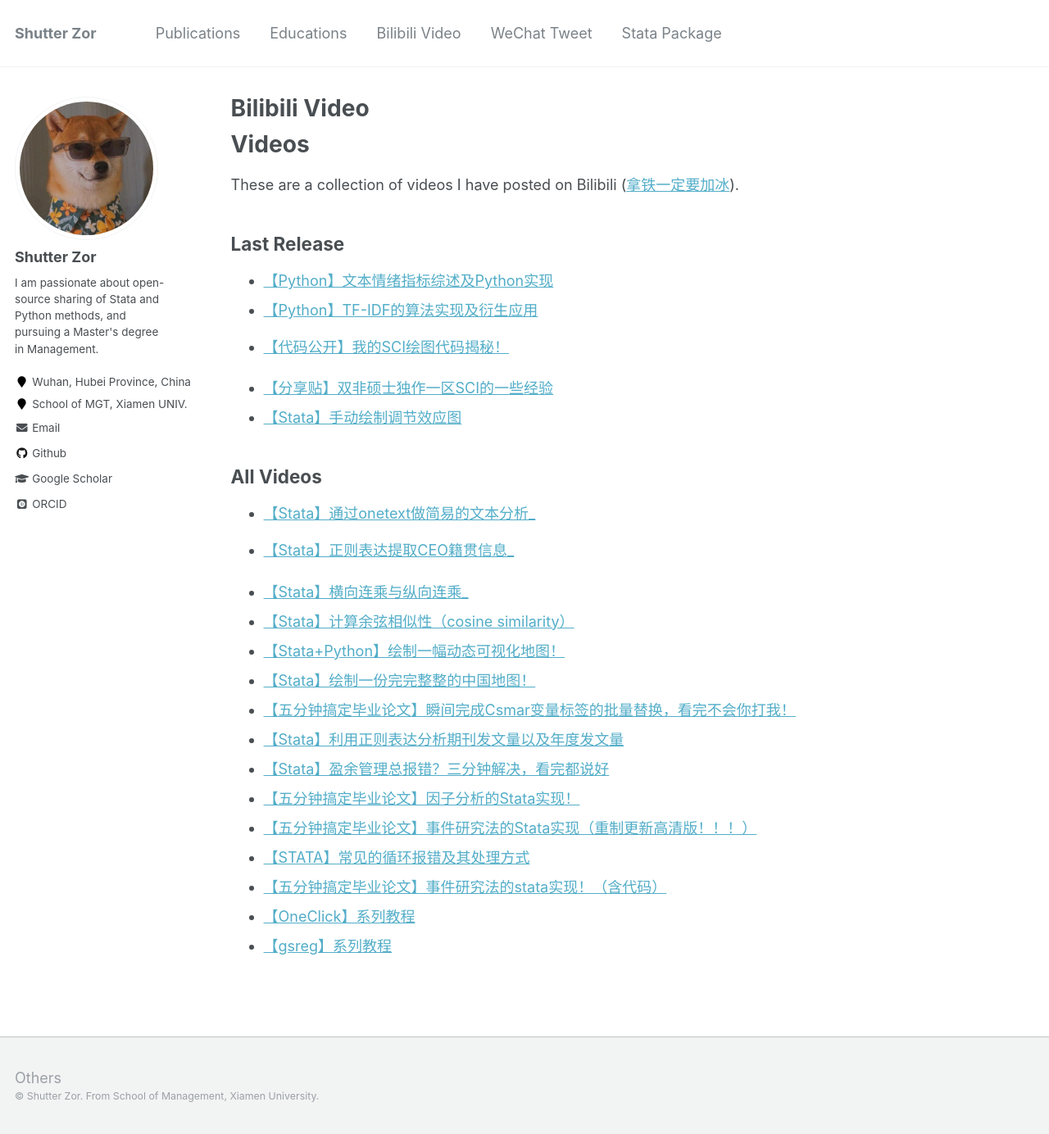
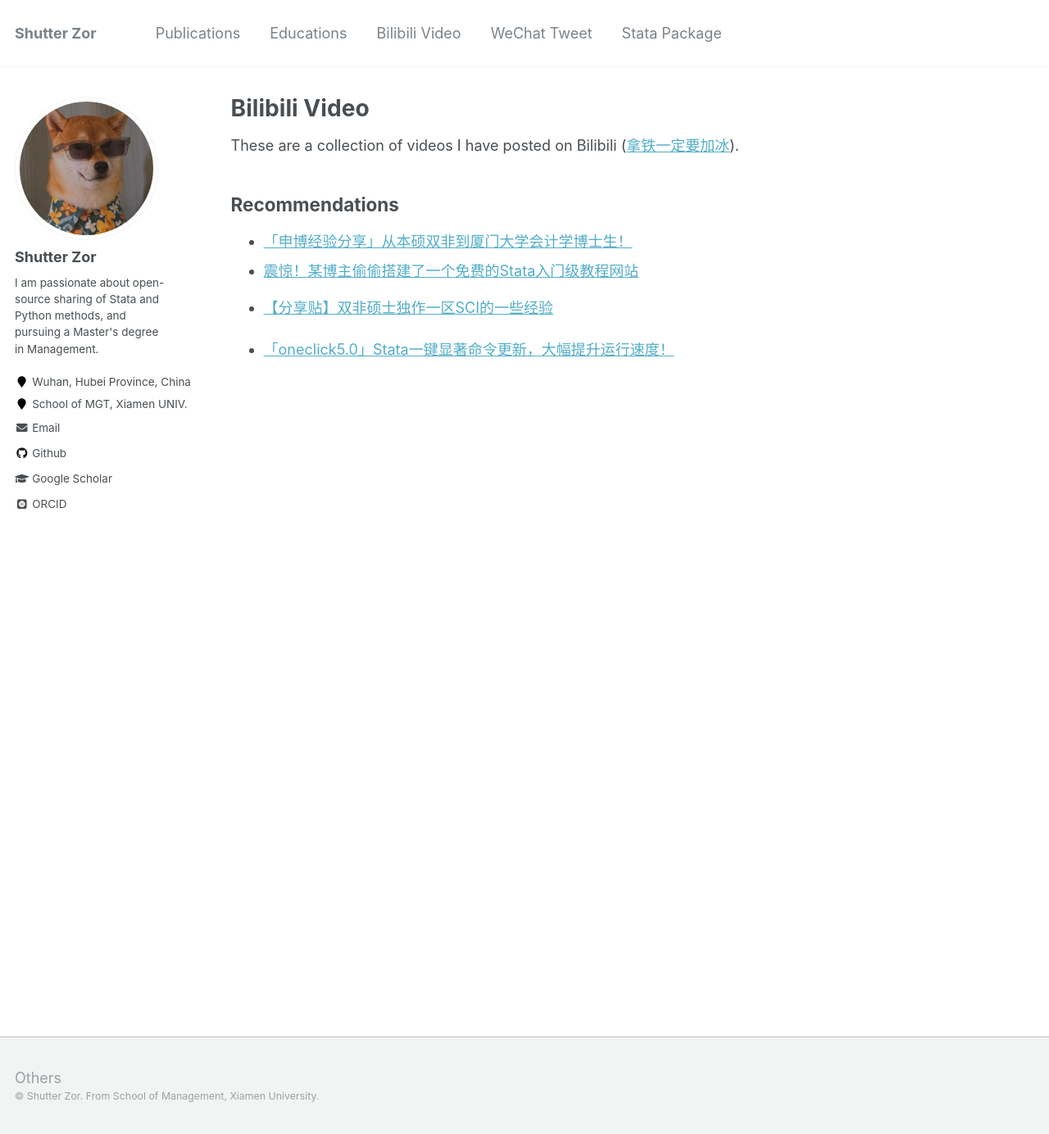
Before and after one commit to ShutterZor/ShutterZor.github.io, a Jekyll site: the page built from _pages/bilibili.md, in a window 1280 px wide and 1384 px high. Shown: the whole window at 82% size. Built offline with Jekyll 4.4.1, drawn with Linux system fonts in a browser that asks for light colours; some web fonts are replaced.

Commit message:
Update bilibili.md - update

```diff
--- a/_pages/bilibili.md
+++ b/_pages/bilibili.md
@@ -6,34 +6,12 @@ author_profile: true
 
 ---
 
-# Videos
-
 These are a collection of videos I have posted on Bilibili ([拿铁一定要加冰](https://space.bilibili.com/40545247)).
 
-## Last Release
+## Recommendations
 
-- [【Python】文本情绪指标综述及Python实现](https://www.bilibili.com/video/BV1fR4y1h7TU/)
-- [【Python】TF-IDF的算法实现及衍生应用](https://www.bilibili.com/video/BV1kG4y117Zj/)
-- [【代码公开】我的SCI绘图代码揭秘！](https://www.bilibili.com/video/BV1VP4y1i7Mv/)
+- [「申博经验分享」从本硕双非到厦门大学会计学博士生！](https://www.bilibili.com/video/BV1na4y1K784/)
+- [震惊！某博主偷偷搭建了一个免费的Stata入门级教程网站](https://www.bilibili.com/video/BV15u4y1F7p2/)
+- [【分享贴】双非硕士独作一区SCI的一些经验](https://www.bilibili.com/video/BV1De411A7ea/)
 
-- [【分享贴】双非硕士独作一区SCI的一些经验](https://www.bilibili.com/video/BV1De411A7ea/)
-- [【Stata】手动绘制调节效应图](https://www.bilibili.com/video/BV1HK411X7FC/)
-
-## All Videos
-
-- [【Stata】通过onetext做简易的文本分析_](https://www.bilibili.com/video/BV1Ue4y1R7aX/)
-- [【Stata】正则表达提取CEO籍贯信息_](https://www.bilibili.com/video/BV1Tr4y1G7t7/)
-
-- [【Stata】横向连乘与纵向连乘_](https://www.bilibili.com/video/BV1NT411572U/)
-- [【Stata】计算余弦相似性（cosine similarity）](https://www.bilibili.com/video/BV1n3411G7yj/)
-- [【Stata+Python】绘制一幅动态可视化地图！](https://www.bilibili.com/video/BV1C34y1D7hW/)
-- [【Stata】绘制一份完完整整的中国地图！](https://www.bilibili.com/video/BV1qb4y127jZ/)
-- [【五分钟搞定毕业论文】瞬间完成Csmar变量标签的批量替换，看完不会你打我！](https://www.bilibili.com/video/BV1e3411i7MK/)
-- [【Stata】利用正则表达分析期刊发文量以及年度发文量](https://www.bilibili.com/video/BV1eU4y1j7DH/)
-- [【Stata】盈余管理总报错？三分钟解决，看完都说好](https://www.bilibili.com/video/BV1xb4y1U7Rm/)
-- [【五分钟搞定毕业论文】因子分析的Stata实现！](https://www.bilibili.com/video/BV1ZU4y1n7Qt/)
-- [【五分钟搞定毕业论文】事件研究法的Stata实现（重制更新高清版！！！）](https://www.bilibili.com/video/BV1CX4y1w7bz/)
-- [【STATA】常见的循环报错及其处理方式](https://www.bilibili.com/video/BV1rL411p7ru/)
-- [【五分钟搞定毕业论文】事件研究法的stata实现！（含代码）](https://www.bilibili.com/video/BV1bA411V7Ph/)
-- [【OneClick】系列教程](https://www.bilibili.com/video/BV1ZT4y1m7Rs/)
-- [【gsreg】系列教程](https://www.bilibili.com/video/BV1s44y1V78J/)
+- [「oneclick5.0」Stata一键显著命令更新，大幅提升运行速度！](https://www.bilibili.com/video/BV1qL41117ep/)
```
